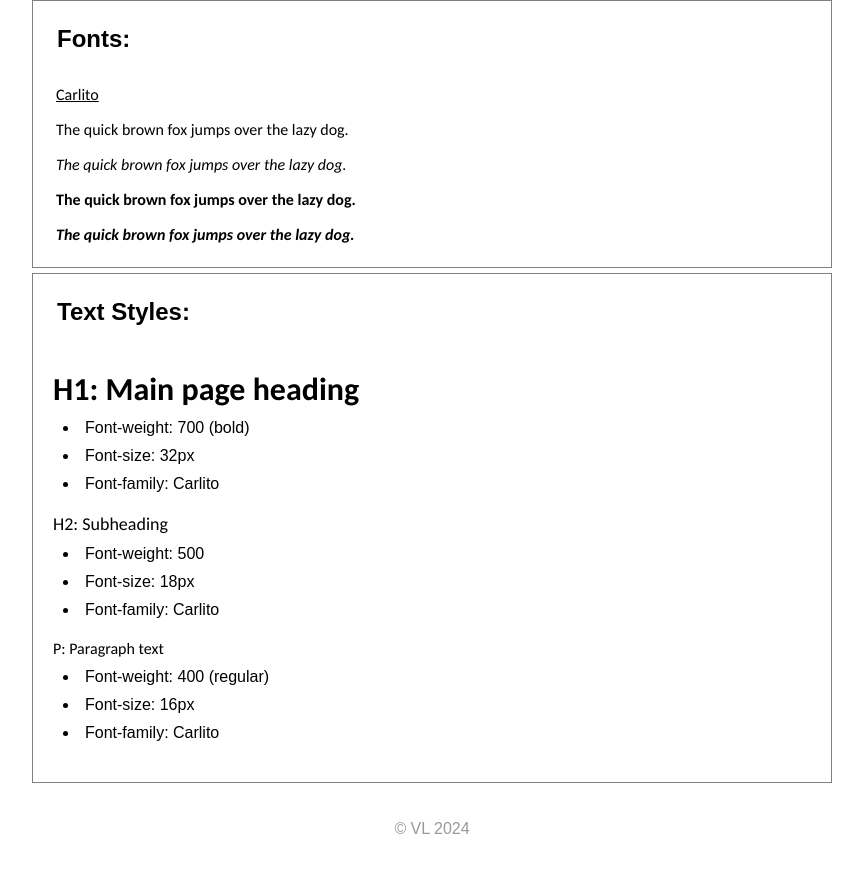
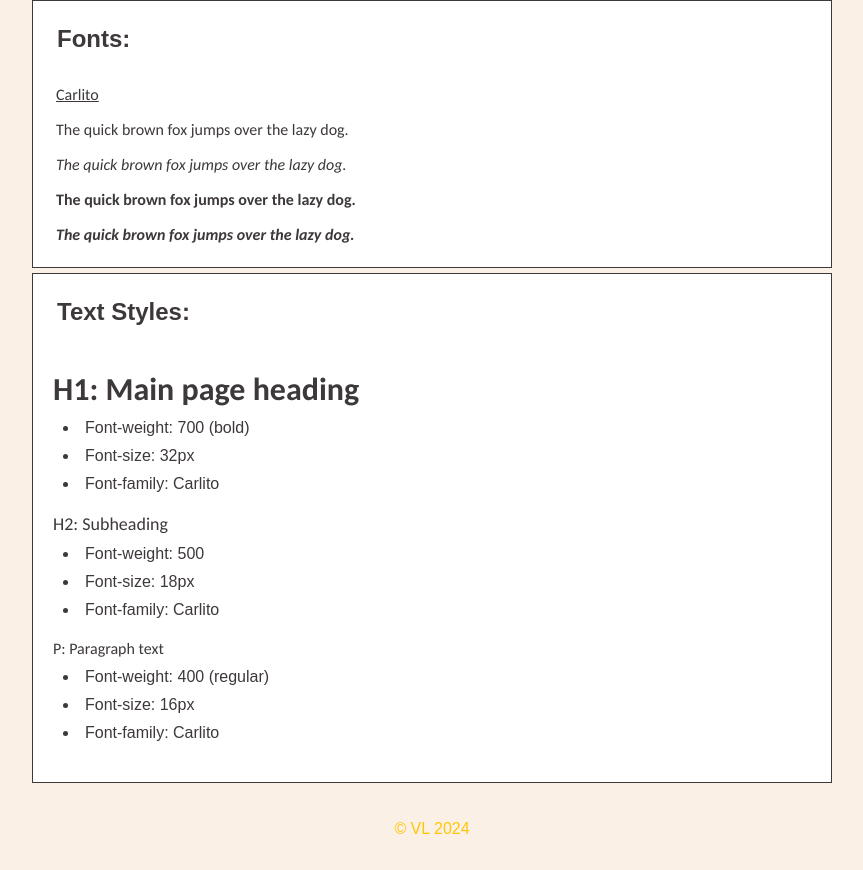
Before and after one commit to Vietos94/vietos.github.io, a plain HTML site: page index.html in a window 1280 px wide. Shown: the part 364-1234 px from the top of the page, without its empty margins (208-1071 px from the left). Drawn offline with Linux system fonts and the light colour scheme.

Commit message:
Update styles.css

```diff
--- a/styles.css
+++ b/styles.css
@@ -13,6 +13,8 @@ body {
   font-family: Arial, Helvetica, sans-serif;
   font-size: 1rem;
   margin: 0 10%;
+  background-color: #FAF0E6;
+  color: #3D3839;
 }
 
 h1 {
@@ -28,10 +30,11 @@ h1::before {
 }
 
 .container {
-  border: 1px solid grey;
+  border: 1px solid #3D3839;
   margin: 5px auto;
   min-width: 650px;
   max-width: 800px;
+  background-color: white;
 }
 
 h2 {
@@ -140,6 +143,6 @@ ul {
 
 footer {
   padding: 2rem;
-  color: #999999;
+  color: #FFC604;
   text-align: center;
 }
```
